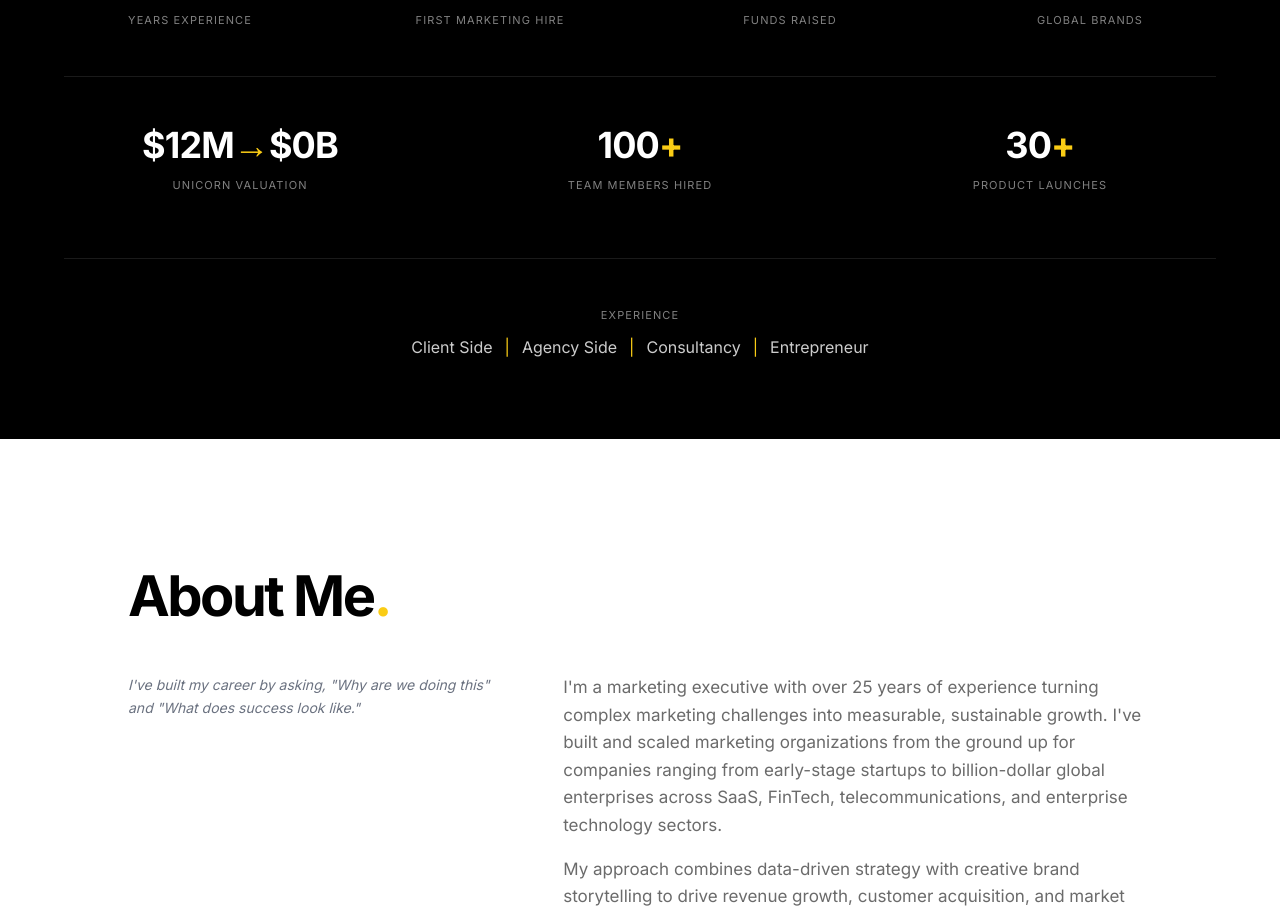
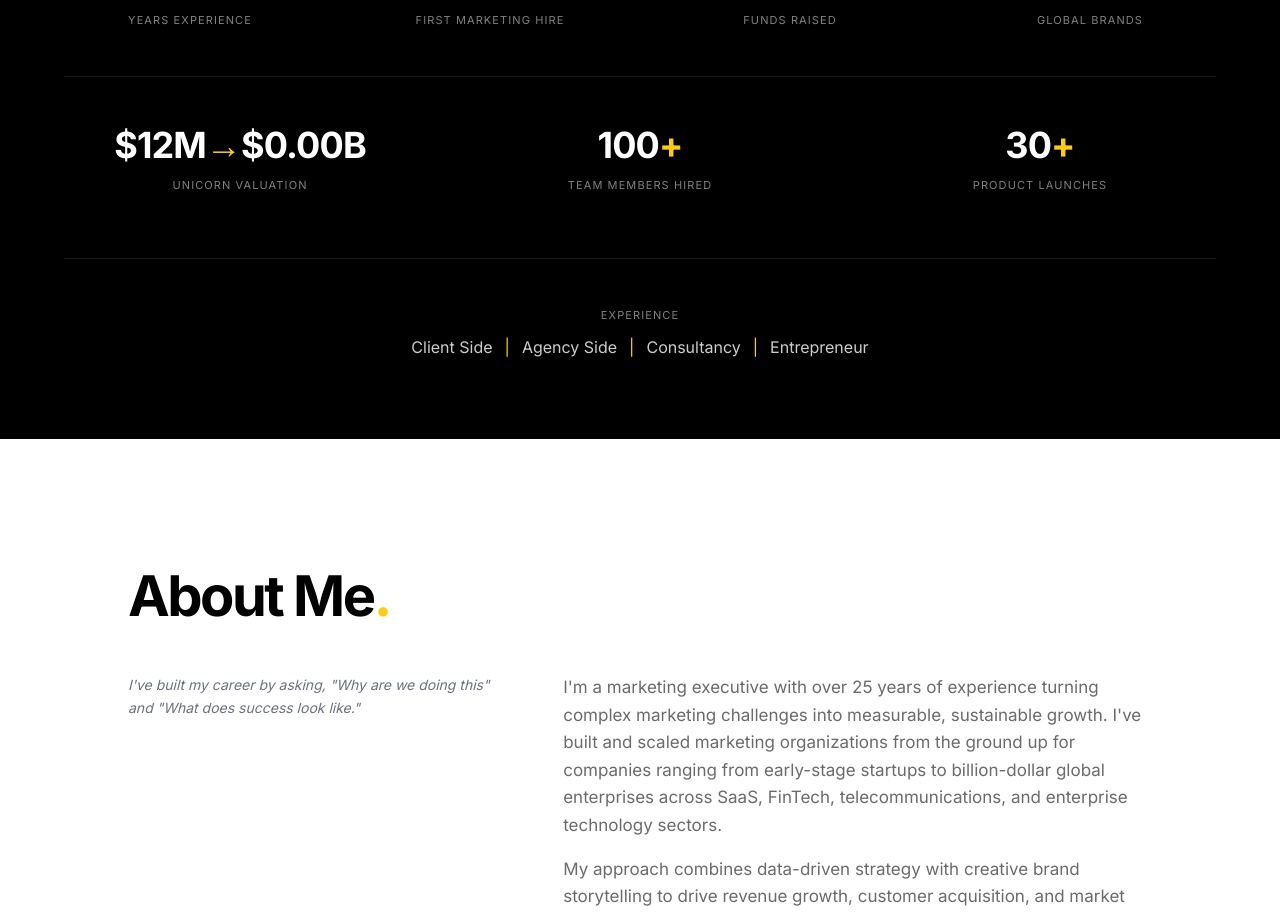
Before and after one commit to mrh1976/mherron, a Next.js app: page / in a window 1280 px wide. Shown: the part 1325-2240 px from the top of the page. Built offline with nearby package versions, Linux system fonts and the light colour scheme.

Commit message:
Update page.tsx

```diff
--- a/app/page.tsx
+++ b/app/page.tsx
@@ -63,7 +63,7 @@ export default function Home() {
   // Special animation for unicorn stat - counts in sequence
   const unicornStart = useCountUp(12, 1500, 0);
   const [showArrow, setShowArrow] = useState(false);
-  const unicornEnd = useCountUp(1.35, 1500, 1700);
+  const unicornEndRaw = useCountUp(135, 1500, 1700); // Count to 135 (for 1.35B)
 
   useEffect(() => {
     const timer = setTimeout(() => setShowArrow(true), 1500);
@@ -221,7 +221,7 @@ export default function Home() {
                 ${unicornStart.count}M
                 <span className={`text-yellow-400 transition-opacity duration-500 ${showArrow ? 'opacity-100' : 'opacity-0'}`}>→</span>
                 <span className={`transition-opacity duration-500 ${showArrow ? 'opacity-100' : 'opacity-0'}`}>
-                  ${unicornEnd.count}B
+                  ${(unicornEndRaw.count / 100).toFixed(2)}B
                 </span>
               </div>
               <div className="text-[11px] uppercase tracking-widest text-white/50">
```
